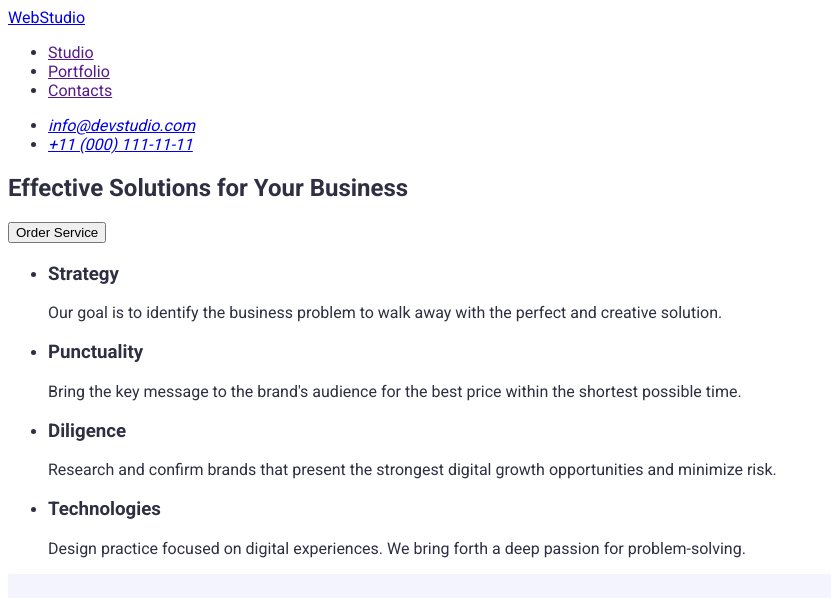
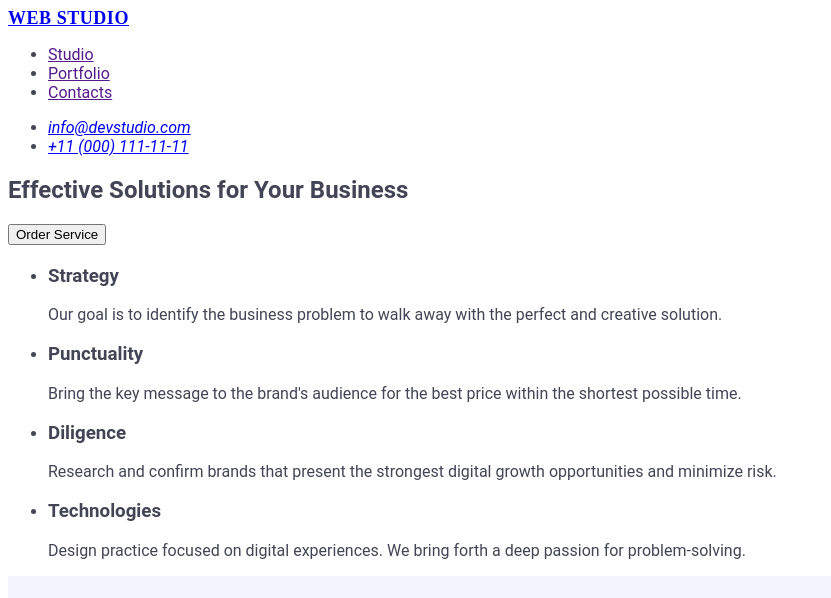
Before and after one commit to IrinaDyakonova/goit-markup-hw-02, a plain HTML site: page index.html in a window 1280 px wide. Shown: the top 598 px of the page, without its empty margins (0-831 px from the left). Drawn offline with Linux system fonts and the light colour scheme.

Commit message:
add class logo

```diff
--- a/css/styles.css
+++ b/css/styles.css
@@ -1,5 +1,25 @@
 body {
   font-family: 'Roboto', sans-serif;
-  color: #2e2f42;
+  color: #434455;
   background-color: #fff;
 }
+
+.logo-web {
+  font-family: Raleway;
+  font-size: 18px;
+  font-style: normal;
+  font-weight: 700;
+  line-height: 21px; /* 116.667% */
+  letter-spacing: 0.54px;
+  text-transform: uppercase;
+}
+
+.logo-studio {
+  font-family: Raleway;
+  font-size: 18px;
+  font-style: normal;
+  font-weight: 700;
+  line-height: 21px; /* 116.667% */
+  letter-spacing: 0.54px;
+  text-transform: uppercase;
+}
--- a/index.html
+++ b/index.html
@@ -4,16 +4,14 @@
     <meta charset="UTF-8" />
     <meta name="viewport" content="device-width, initial-scale=1.0" />
     <link rel="stylesheet" href="./css/styles.css" />
-    <link
-      href="https://fonts.googleapis.com/css2?family=Raleway:wght@400;700&family=Roboto:wght@400;700&display=swap"
-      rel="stylesheet"
-    />
+    <link href="https://fonts.googleapis.com" rel="stylesheet" />
+    <link href="https://fonts.gstatic.com" rel="stylesheet" />
     <title>Document</title>
   </head>
   <body>
     <header>
       <nav>
-        <a href="./index.html">WebStudio</a>
+        <a href="./index.html" class="logo-web"> Web<span> Studio </span> </a>
         <ul>
           <li>
             <a href="">Studio</a>
```
